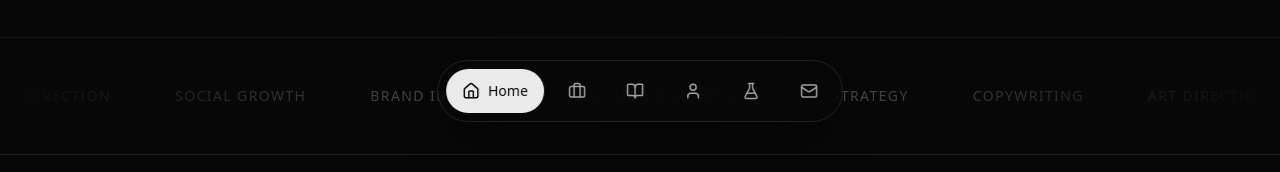
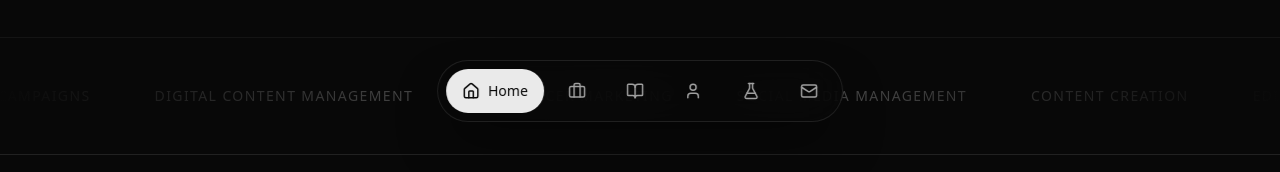
Before and after one commit to sarahsarahsarahX3/Personal-website-, a Next.js app: page / in a window 1280 px wide. Shown: the part 646-818 px from the top of the page. Built offline with nearby package versions, Linux system fonts and the light colour scheme; a web font is replaced by a local one.

Commit message:
homepage hero update

```diff
--- a/app/components/home/Hero.tsx
+++ b/app/components/home/Hero.tsx
@@ -92,7 +92,17 @@ export function Hero() {
                 className="w-full border-t border-white/5 pt-8"
             >
                 <Ticker
-                    items={["Strategy", "Copywriting", "Art Direction", "Social Growth", "Brand Identity", "Campaign Management"]}
+                    items={[
+                        "Content Strategy",
+                        "Copywriting",
+                        "SEO",
+                        "Integrated Campaigns",
+                        "Digital Content Management",
+                        "Influencer Marketing",
+                        "Social Media Management",
+                        "Content Creation",
+                        "Editorial Leadership",
+                    ]}
                     speed={40}
                 />
             </motion.div>
```
